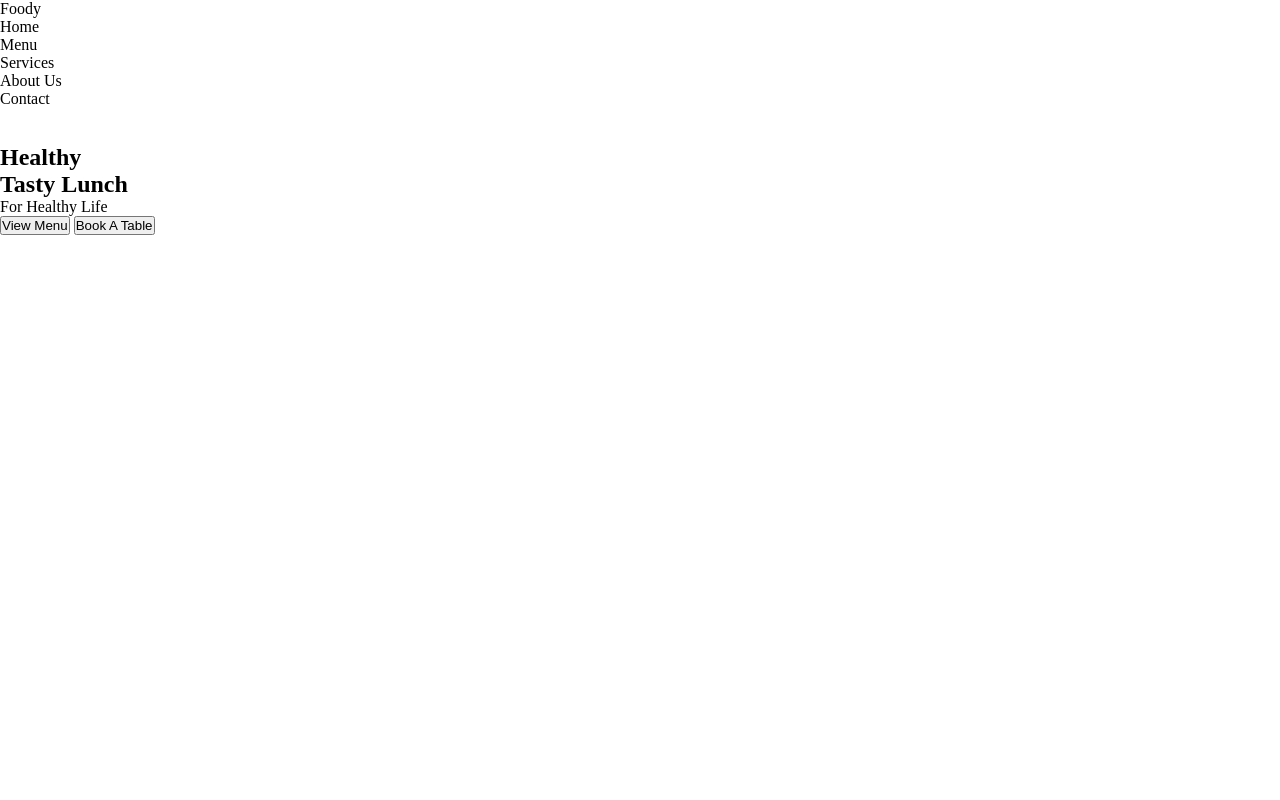
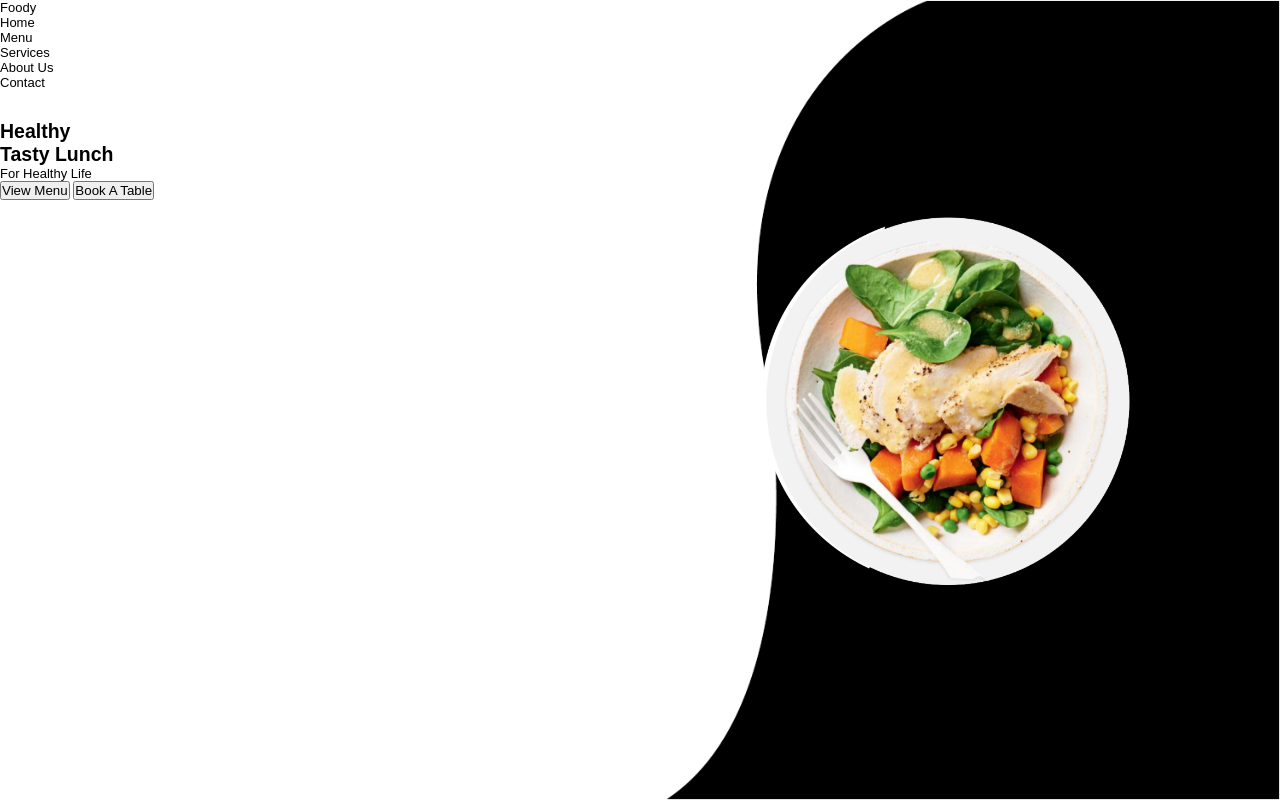
Before and after one commit to ThevergeOn/Tamrin1, a plain HTML site: page index.html in a window 1280 px wide. Drawn offline with Linux system fonts and the light colour scheme.

Commit message:
Style body with two background image and position them

```diff
--- a/Assest/Css/Style.css
+++ b/Assest/Css/Style.css
@@ -6,3 +6,12 @@
   margin: 0px;
   box-sizing: border-box;
 }
+body {
+  font-family: sans-serif;
+  font-size: 13px;
+  background-image: url(../Images/food.png), url(../Images/abstract.png);
+  background-repeat: no-repeat;
+  background-position: 85% 50%, 100% -100%;
+  background-attachment: fixed;
+  background-size: 400px 400px, contain;
+}
```
